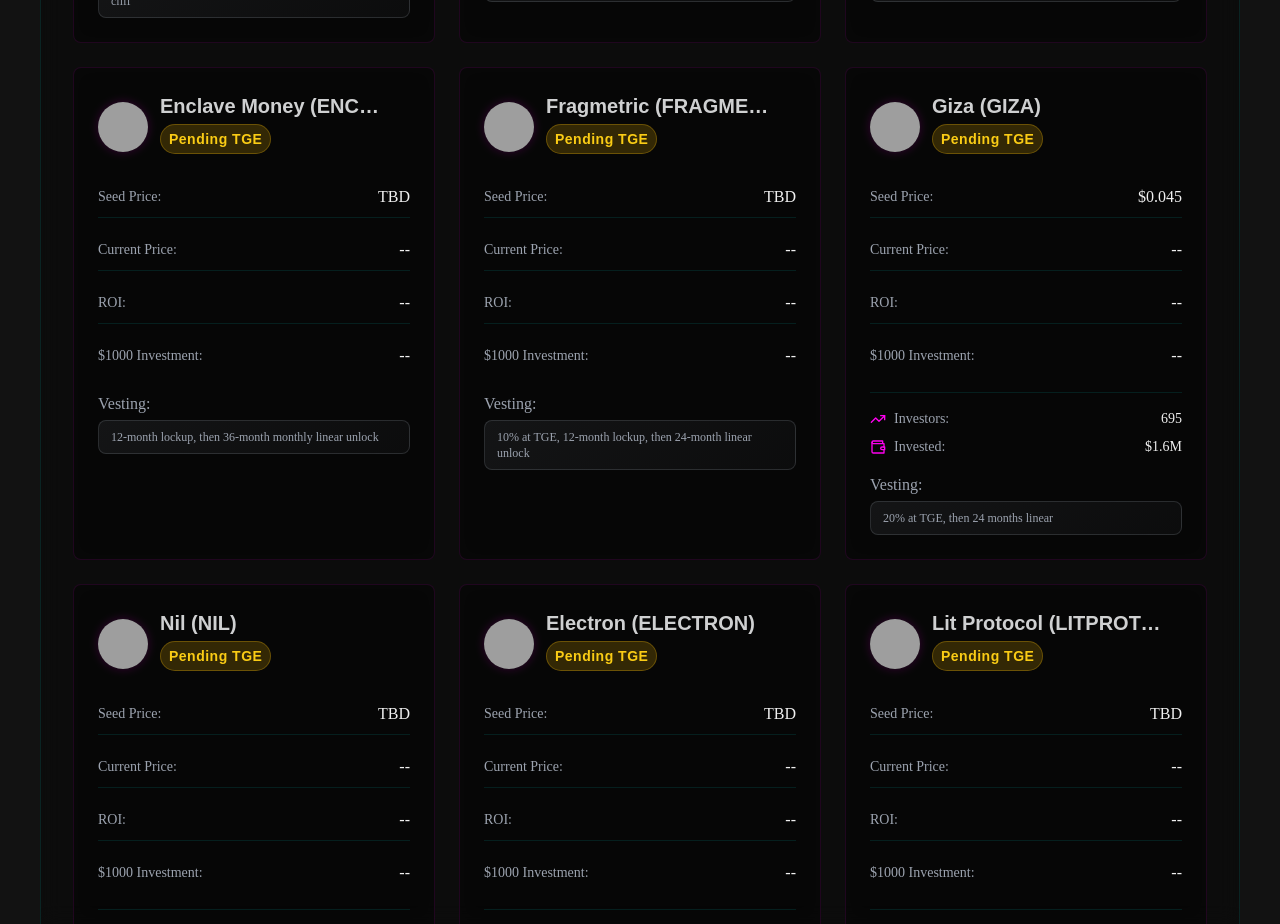
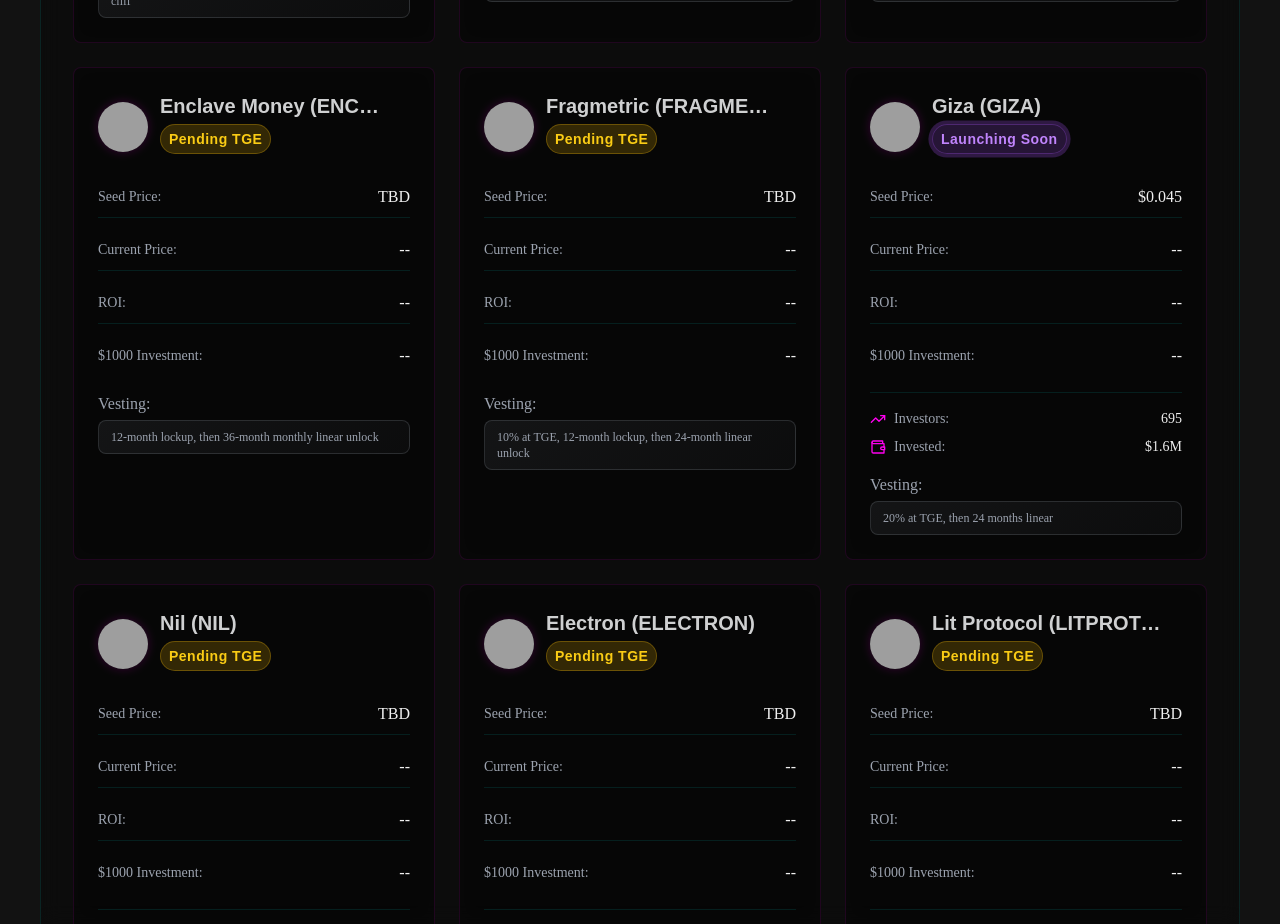
Before and after one commit to Vibecade/DegionV2, a React (Vite) app: page / in a window 1280 px wide. Shown: the part 1440-2364 px from the top of the page. Built offline with nearby package versions, Linux system fonts and the light colour scheme; no server answers; the database is empty; grey boxes are pictures that could not be loaded; the HTML template or start-up script is replaced by a standard one.

Commit message:
Add launch soon badge and styling

```diff
--- a/src/components/TokenCard.tsx
+++ b/src/components/TokenCard.tsx
@@ -45,12 +45,23 @@ export const TokenCard = ({ token }: TokenCardProps) => {
   const [currentVestingEnd, setCurrentVestingEnd] = useState(vestingEnd);
   const [holders, setHolders] = useState<number>(0);
   const [volume24h, setVolume24h] = useState<number>(0);
-
+  const [isLaunchingSoon, setIsLaunchingSoon] = useState(false);
 
   const saleData = useMemo(() =>
     salesData.find(sale => sale.name.toLowerCase() === name.toLowerCase()),
     [name]
   );
+
+  // Check if token is launching within 24 hours
+  useEffect(() => {
+    if (!currentLaunchDate || currentStatus !== 'Pending TGE') return;
+
+    const launch = new Date(currentLaunchDate).getTime();
+    const now = new Date().getTime();
+    const diff = launch - now;
+
+    setIsLaunchingSoon(diff > 0 && diff <= 24 * 60 * 60 * 1000);
+  }, [currentLaunchDate, currentStatus]);
 
   // Update token data from Legion API
   useEffect(() => {
@@ -170,8 +181,8 @@ export const TokenCard = ({ token }: TokenCardProps) => {
           <span className="text-lg sm:text-xl font-semibold text-[#cfd0d1] block truncate font-orbitron">
             {name} ({id.toUpperCase()})
           </span>
-          <span className={`badge badge-${currentStatus.toLowerCase().replace(' ', '-')} mt-1 inline-block text-xs sm:text-sm`}>
-            {currentStatus}
+          <span className={`badge ${isLaunchingSoon ? 'badge-launch-soon' : `badge-${currentStatus.toLowerCase().replace(' ', '-')}`} mt-1 inline-block text-xs sm:text-sm`}>
+            {isLaunchingSoon ? 'Launching Soon' : currentStatus}
           </span>
         </div>
         <ArrowUpRight className="w-5 h-5 text-[#00ffee] opacity-0 transform translate-x-2 transition-all duration-300 group-hover:opacity-100 group-hover:translate-x-0" />
```
